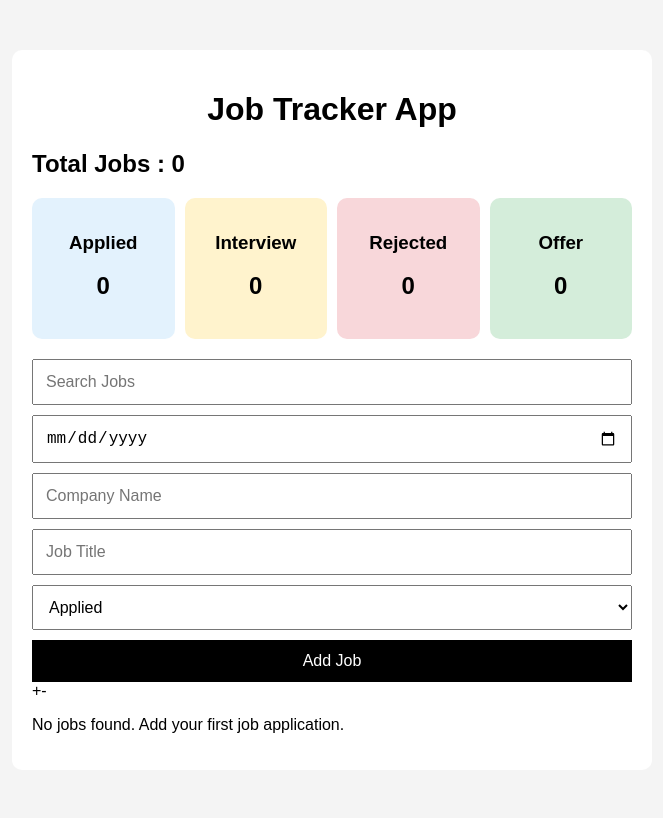
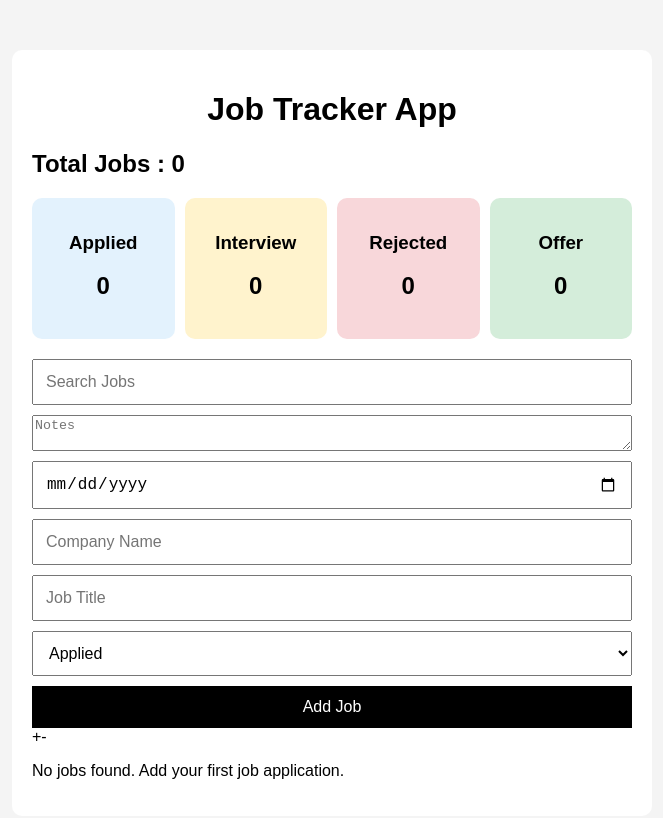
Before and after one commit to klvnclay27/job-tracker-app, a React (Vite) app: page / in a window 1280 px wide. Shown: the top 818 px of the page, without its empty margins (308-971 px from the left). Built offline with nearby package versions, Linux system fonts and the light colour scheme.

Commit message:
Added notes feature to job tracker

```diff
--- a/src/App.jsx
+++ b/src/App.jsx
@@ -7,6 +7,7 @@ function App() {
   const [title, setTitle] = useState("");
   const [status, setStatus] = useState("Applied");
   const [dateApplied, setDateApplied] = useState("");
+  const [notes, setNotes] = useState("");
   const [search, setSearch] = useState("");
   const [editingIndex, setEditingIndex] = useState(null);
   const [jobs, setJobs] = useState(() => {
@@ -29,6 +30,7 @@ function App() {
       title: title,
       status: status,
       dateApplied: dateApplied,
+      notes: notes,
     };
     // This code means if you're editing a job => replace it
     // And if you're adding a new job => create it normally
@@ -45,6 +47,7 @@ function App() {
     setCompany("");
     setTitle("");
     setStatus("Applied");
+    setNotes("job.notes");
     setDateApplied("");
   };
   const handleDeleteJob = (indexToDelete) => {
@@ -55,6 +58,7 @@ function App() {
     setCompany(job.company);
     setTitle(job.title);
     setStatus(job.status);
+    setNotes(job.notes);
     setEditingIndex(index);
   };
 
@@ -63,11 +67,8 @@ function App() {
   );
 
   const appliedJobs = jobs.filter((job) => job.status === "Applied");
-
   const interviewJobs = jobs.filter((job) => job.status === "Interview");
-
   const rejectedJobs = jobs.filter((job) => job.status === "Rejected");
-
   const offerJobs = jobs.filter((job) => job.status === "Offer");
 
   return (
@@ -103,6 +104,12 @@ function App() {
           placeholder="Search Jobs"
           value={search}
           onChange={(e) => setSearch(e.target.value)}
+        />
+
+        <textarea
+          placeholder="Notes"
+          value={notes}
+          onChange={(e) => setNotes(e.target.value)}
         />
 
         <input
--- a/src/components/JobCard.jsx
+++ b/src/components/JobCard.jsx
@@ -5,6 +5,7 @@ function JobCard({ job, onDelete, onEdit, index }) {
     <div className="job-card">
       <h3>{job.company}</h3>
       <p>{job.title}</p>
+      <p>Notes: {job.notes}</p>
       <p>Applied On: {job.dateApplied}</p>
       <p className={job.status?.toString().toLowerCase()}>
         Status: {job.status}
```
